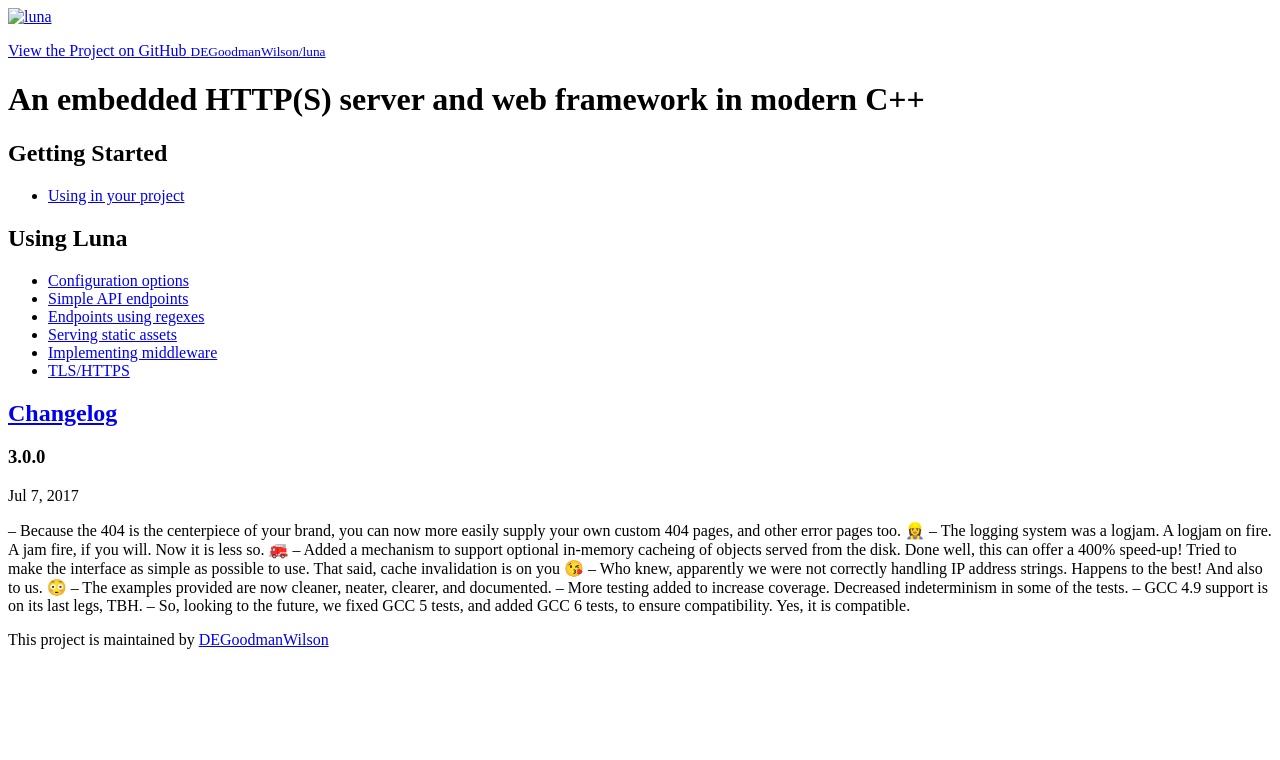
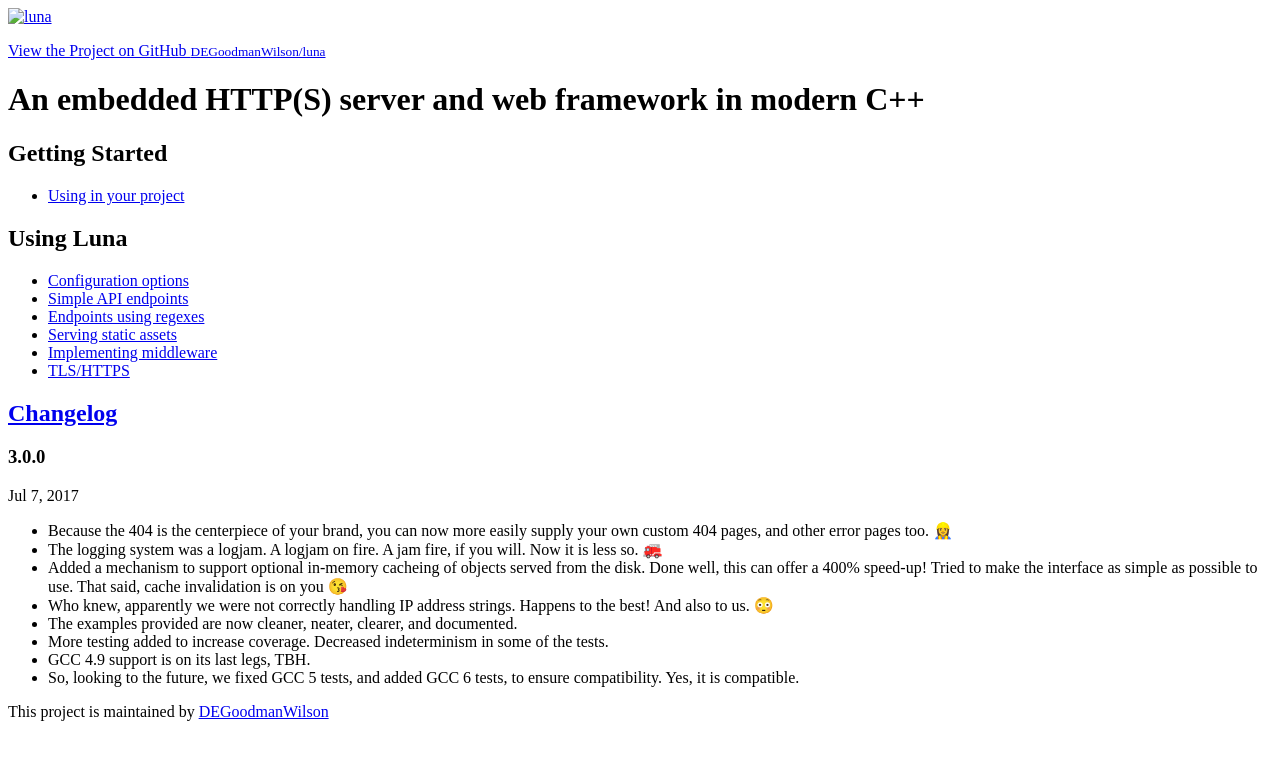
Before and after one commit to DEGoodmanWilson/luna, a Jekyll site: the page built from docs/_posts/2017-07-07-3.0.0.md, in a window 1280 px wide. Shown: the top 760 px of the page. Built offline with Jekyll 4.4.1, drawn with Linux system fonts in a browser that asks for light colours.

```diff
--- a/docs/_posts/2017-07-07-3.0.0.md
+++ b/docs/_posts/2017-07-07-3.0.0.md
@@ -2,11 +2,11 @@
 layout: changelog
 ---
 
--- Because the 404 is the centerpiece of your brand, you can now more easily supply your own custom 404 pages, and other error pages too. 👷‍♀️
--- The logging system was a logjam. A logjam on fire. A jam fire, if you will. Now it is less so. 🚒
--- Added a mechanism to support optional in-memory cacheing of objects served from the disk. Done well, this can offer a 400% speed-up! Tried to make the interface as simple as possible to use. That said, cache invalidation is on you 😘
--- Who knew, apparently we were not correctly handling IP address strings. Happens to the best! And also to us. 😳
--- The examples provided are now cleaner, neater, clearer, and documented.
--- More testing added to increase coverage. Decreased indeterminism in some of the tests.
--- GCC 4.9 support is on its last legs, TBH.
--- So, looking to the future, we fixed GCC 5 tests, and added GCC 6 tests, to ensure compatibility. Yes, it is compatible.
+- Because the 404 is the centerpiece of your brand, you can now more easily supply your own custom 404 pages, and other error pages too. 👷‍♀️
+- The logging system was a logjam. A logjam on fire. A jam fire, if you will. Now it is less so. 🚒
+- Added a mechanism to support optional in-memory cacheing of objects served from the disk. Done well, this can offer a 400% speed-up! Tried to make the interface as simple as possible to use. That said, cache invalidation is on you 😘
+- Who knew, apparently we were not correctly handling IP address strings. Happens to the best! And also to us. 😳
+- The examples provided are now cleaner, neater, clearer, and documented.
+- More testing added to increase coverage. Decreased indeterminism in some of the tests.
+- GCC 4.9 support is on its last legs, TBH.
+- So, looking to the future, we fixed GCC 5 tests, and added GCC 6 tests, to ensure compatibility. Yes, it is compatible.
```
